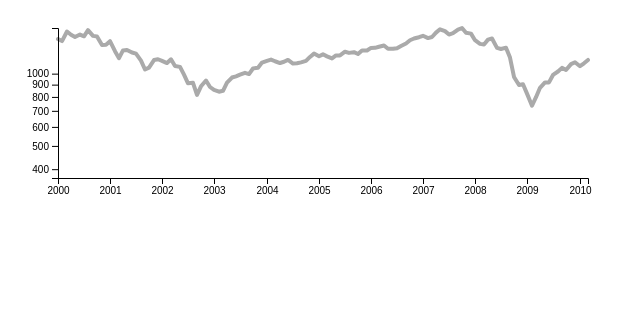
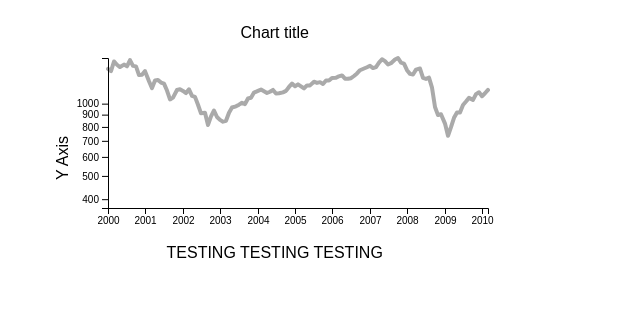
Before and after one commit to KinsTran/a3-software-design, a plain HTML site: page index.html in a window 1280 px wide. Shown: the whole page, without its empty margins (0-640 px from the left). Drawn offline with nearby package versions, Linux system fonts and the light colour scheme.

Commit message:
JUST HOVERS THEN REMOVE EXAMPLES THEN I'M DONE

```diff
--- a/main.js
+++ b/main.js
@@ -6,12 +6,13 @@ $(function() {
         var myChart = yScaleLogChart()
             .xValue(function(d) { return formatDate(d.date); })
             .yValue(function(d) { return +d.price; })
-            .width(600)
-            .height(200)
+            .width(500)
+            .height(300)
             .color("#AAA")
             .lineWidth(4)
-            .xAxisLabel("X Axis")
-            .yAxisLabel("Y Axis")
+            .xAxisTitle("TESTING TESTING TESTING")
+            .yAxisTitle("Y Axis")
+            .title("Chart title")
 
         var chartWrapper = d3.select("#vis")
                         .datum(data)
--- a/yScaleLogChart.css
+++ b/yScaleLogChart.css
@@ -10,6 +10,7 @@ div.tooltip {
     pointer-events: none;
 }
 
-.label {
-  font-size: 12px;
+.title {
+  font-size: 16px;
+  font-family: sans-serif;
 }
--- a/yScaleLogChart.js
+++ b/yScaleLogChart.js
@@ -5,10 +5,10 @@
 function yScaleLogChart() {
   // Set default values
   var margin = {
-      top: 20,
+      top: 50,
       right: 20,
-      bottom: 30,
-      left: 50
+      bottom: 100,
+      left: 100
   }
   var width = 900;
   var height = 560;
@@ -22,8 +22,8 @@ function yScaleLogChart() {
   var line = d3.line().x(X).y(Y)  // Alternatively you can think of it as being dark green to represent money since many line charts plot time vs money
   var lineWidth = 1.5
   var title = ""
-  var xAxisLabel = ""
-  var yAxisLabel = ""
+  var xAxisTitle = ""
+  var yAxisTitle = ""
 
   function myChart(selection) { // selection = element, data = dataset
     selection.each(function(data) {
@@ -49,13 +49,28 @@ function yScaleLogChart() {
       gEnter.append("g").attr("class", "x axis");
       gEnter.append("g").attr("class", "y axis");
 
+      gEnter.append("text").attr("class", "title")
+        .attr("transform", "translate(" + width / 3 + ", -20)")
+        .style("text-anchor", "middle")
+        .text(title)
+
+      gEnter.append("text").attr("class", "title")
+          .attr("transform", "translate(" + width / 3 + ","  + (height - margin.bottom) + ")")
+          .style("text-anchor", "middle")
+          .text(xAxisTitle)
+
+      gEnter.append("text").attr("class", "title")
+          .attr("transform", "rotate(-90) translate(" + -(height / 3) + ", -40)")
+          .style("text-anchor", "middle")
+          .text(yAxisTitle)
+
       // Update the outer dimensions.
       svg.attr("width", width)
           .attr("height", height)
 
       // Update the inner dimensions.
       var g = svg.select("g")
-          .attr("transform", "translate(" + margin.left + "," + margin.top + ")");
+          .attr("transform", "translate(" + margin.left + "," + margin.top + ")")
 
       // Update the line path.
       g.select(".line")
@@ -83,16 +98,10 @@ function yScaleLogChart() {
       g.select(".x.axis")
           .attr("transform", "translate(0," + yScale.range()[0] + ")")
           .call(xAxis)
-          .append("text")
-          .attr("class", "label")
-          .text(xAxisLabel)
 
         // Update the y-axis.
       g.select(".y.axis")
           .call(yAxis)
-          .append("text")
-          .attr("class", "label")
-          .text(yAxisLabel)
       })
   }
 
@@ -144,19 +153,19 @@ function yScaleLogChart() {
     return myChart;
   }
 
-  myChart.xAxisLabel = function(value) {
+  myChart.xAxisTitle = function(value) {
     if(!arguments.length) {
-      return xAxisLabel;
+      return xAxisTitle;
     }
-    xAxisLabel = value;
+    xAxisTitle = value;
     return myChart;
   }
 
-  myChart.yAxisLabel = function(value) {
+  myChart.yAxisTitle = function(value) {
     if(!arguments.length) {
-      return yAxisLabel;
+      return yAxisTitle;
     }
-    yAxisLabel = value;
+    yAxisTitle = value;
     return myChart;
   }
 
```
Also changed, not shown: 1 other file.
